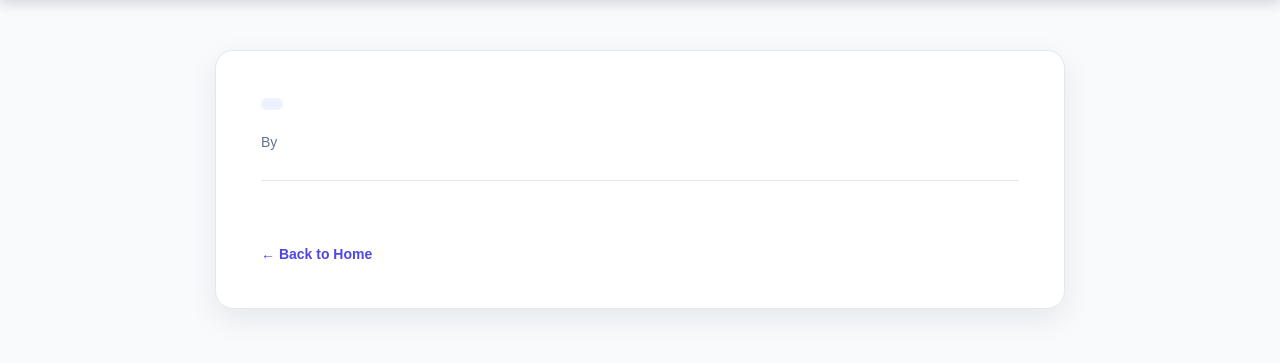
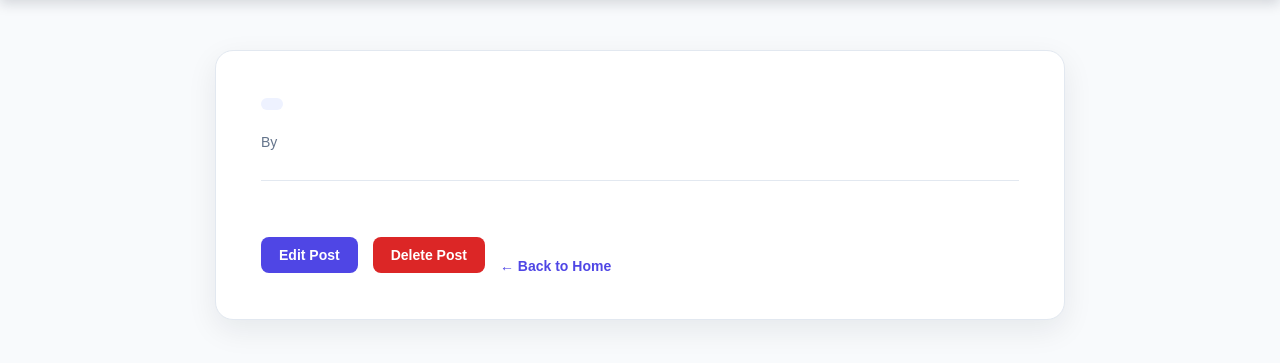
Before and after one commit to prathipradeesha-ui/PFL-Assignment2-django, a Django app: template blog/templates/blog/detail.html in a window 1280 px wide. Shown: the part 70-433 px from the top of the page. Run offline with Django 5.2, Linux system fonts and the light colour scheme; the template is opened without the code that fills it, so the values that code supplies are empty.

Commit message:
Add post action buttons

```diff
--- a/blog/templates/blog/detail.html
+++ b/blog/templates/blog/detail.html
@@ -60,6 +60,21 @@
                 {{ post.content|linebreaks }}
 
             </div>
+                <div class="detail-actions">
+
+    <a
+        class="edit-button"
+        href="{% url 'edit_post' post.id %}"
+    >
+        Edit Post
+    </a>
+
+    <a
+        class="delete-button"
+        href="{% url 'delete_post' post.id %}"
+    >
+        Delete Post
+    </a>
 
     <a
         class="back-link"
@@ -68,6 +83,7 @@
         ← Back to Home
     </a>
 
+</div>
         </article>
 
     </main>
```
Lines whose indentation alone changed are shown as unchanged.
